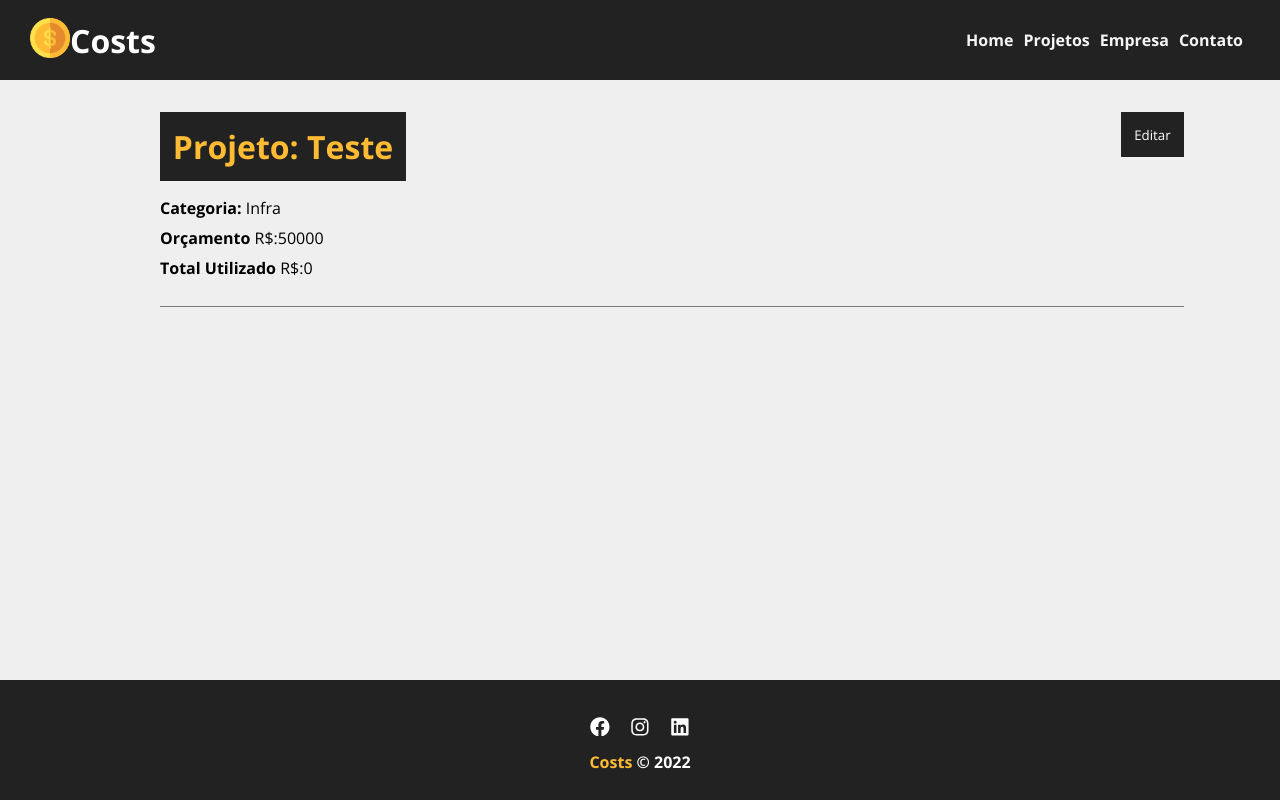
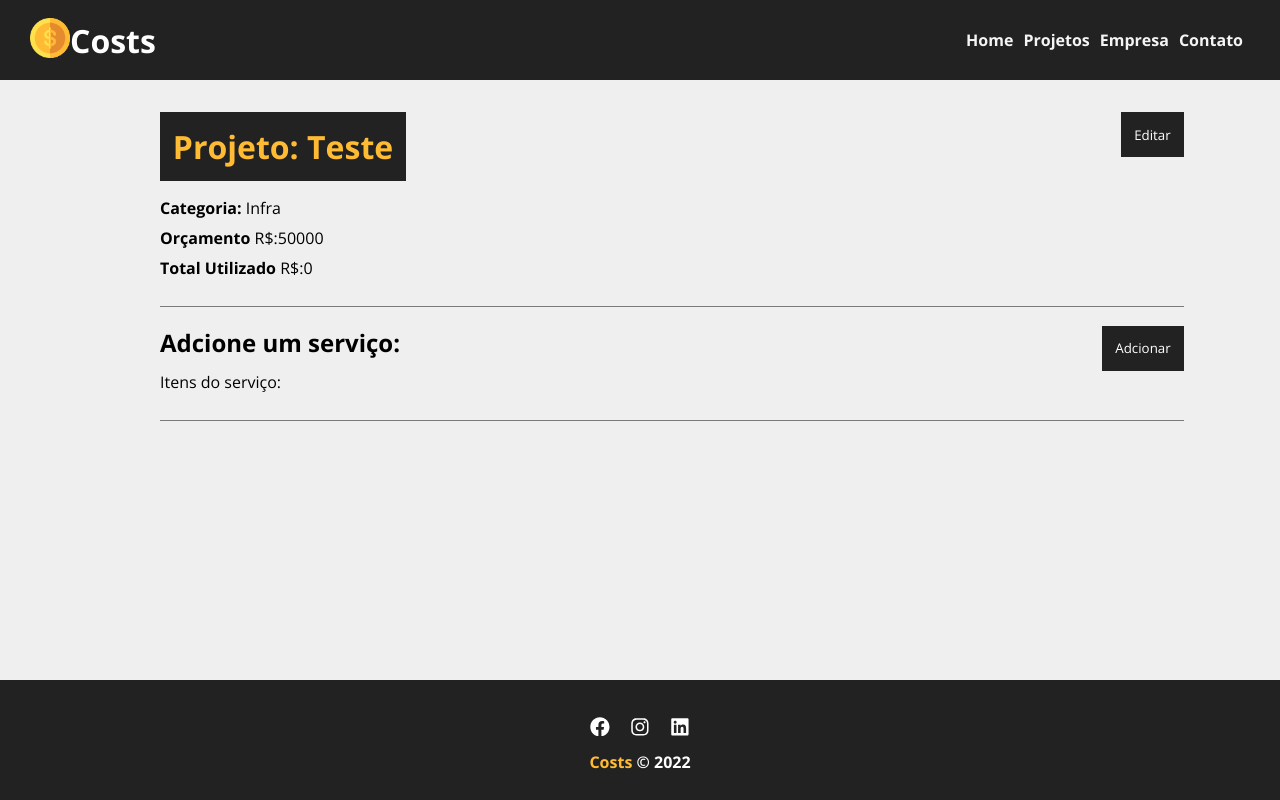
Before and after one commit to JosediO/Costs, a React (Create React App) app: page /Projeto/1 in a window 1280 px wide. Built offline with nearby package versions, Linux system fonts and the light colour scheme; data requests are answered from the project's data file.

Commit message:
service container

```diff
--- a/db.json
+++ b/db.json
@@ -23,11 +23,11 @@
       "id": 2
     },
     {
-      "name": "Josedi Workspace",
-      "budget": "50000",
+      "name": "Workspace",
+      "budget": "60000",
       "category": {
-        "id": "3",
-        "name": "Design"
+        "id": "4",
+        "name": "Planejamento"
       },
       "cost": 0,
       "services": [],
--- a/src/Components/pages/Projeto.js
+++ b/src/Components/pages/Projeto.js
@@ -14,6 +14,7 @@ function Projeto(){
 
     const[project,setProject] = useState([])
     const[showProjectForm,setShowProjectForm] = useState(false)
+    const[showServiceForm,setShowServiceForm] = useState(false)
     const[message,setMessage] = useState()
     const[type,setType]=useState()
 
@@ -34,7 +35,7 @@ function Projeto(){
     },[id])
 
 function editPost(project){
-
+    setMessage('')
     if(project.budget < project.cost){
         setMessage('O orçamento não pode ser menor que o custo do projeto!')
         setType('error')
@@ -55,11 +56,14 @@ function editPost(project){
         setType('success')
     })
     .catch((err)=>console.log(err))
-    setMessage('')
 }
 
 function toggleProjectForm(){
     setShowProjectForm(!showProjectForm)
+}
+
+function toggleServiceForm(){
+    setShowServiceForm(!showServiceForm)
 }
 
     return(
@@ -84,6 +88,22 @@ function toggleProjectForm(){
                         </div>
                         )}
                     </div>
+                    <div className={styles.service_from_container}>
+                        <h2>Adcione um serviço:</h2>
+                        <button className={styles.btn} onClick={toggleServiceForm}>
+                         {!showServiceForm ? 'Adcionar':'Fechar'}
+                        </button>
+                        <div className={styles.project_info}>
+                            {showServiceForm &&(
+                                <div>
+                                    FORMULARIO DE SERVIÇO
+                                </div>
+                            )}
+                        </div>
+                        <Container customClass="start">
+                            <p>Itens do serviço:</p>
+                        </Container>
+                    </div>
                 </Container>
             </div>
         ):(
```
